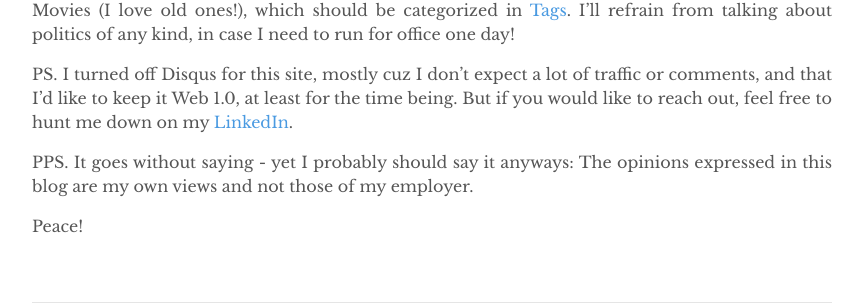
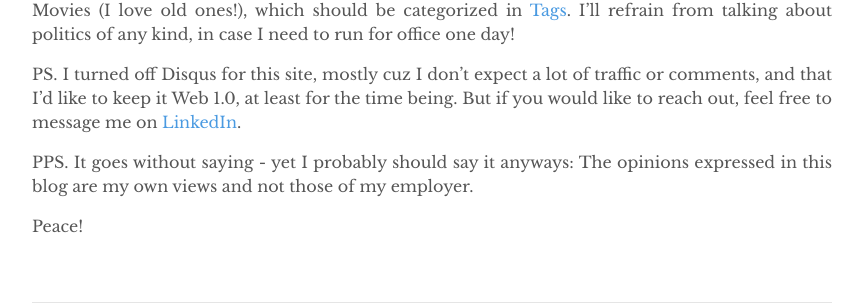
Before and after one commit to yuexiaofeng/yuexiaofeng.github.io, a Jekyll site: the page built from about.md, in a window 1280 px wide. Shown: the part 1506-1810 px from the top of the page, without its empty margins (208-1071 px from the left). Built offline with Jekyll 4.4.1, drawn with Linux system fonts in a browser that asks for light colours.

Commit message:
updated about

```diff
--- a/about.md
+++ b/about.md
@@ -24,7 +24,7 @@ Some fun facts about myself:
 
 This is my corner of the web, and is an uncensored personal space - I am the self-appointed [BDFL](https://en.wikipedia.org/wiki/Benevolent_dictator_for_life){:target="_blank"} here. I like to ramble about random stuff, most likely on the areas of Tech, Books, and Movies (I love old ones!), which should be categorized in <a href="/tags">Tags</a>. I'll refrain from talking about politics of any kind, in case I need to run for office one day!
 
-PS. I turned off Disqus for this site, mostly cuz I don't expect a lot of traffic or comments, and that I'd like to keep it Web 1.0, at least for the time being. But if you would like to reach out, feel free to hunt me down on my [LinkedIn](https://www.linkedin.com/in/xiaofengyue/){:target="_blank"}.
+PS. I turned off Disqus for this site, mostly cuz I don't expect a lot of traffic or comments, and that I'd like to keep it Web 1.0, at least for the time being. But if you would like to reach out, feel free to message me on [LinkedIn](https://www.linkedin.com/in/xiaofengyue/){:target="_blank"}.
 
 PPS. It goes without saying - yet I probably should say it anyways: The opinions expressed in this blog are my own views and not those of my employer.
 
```
